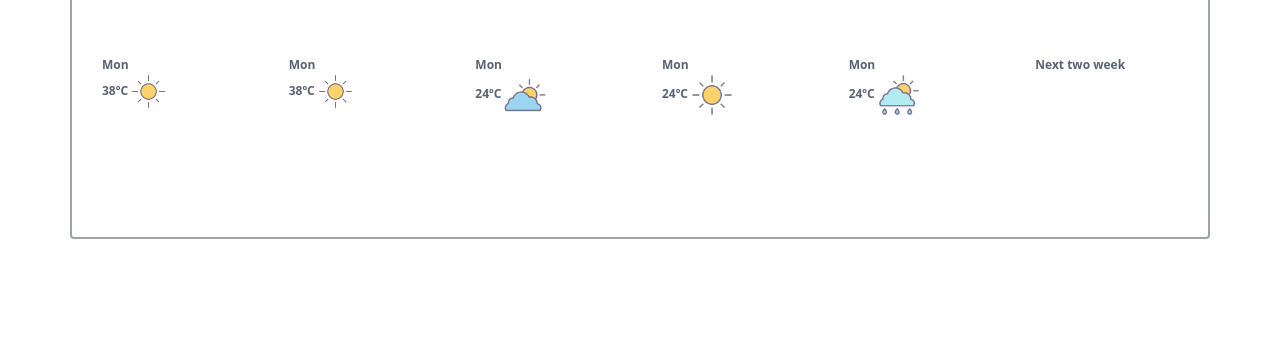
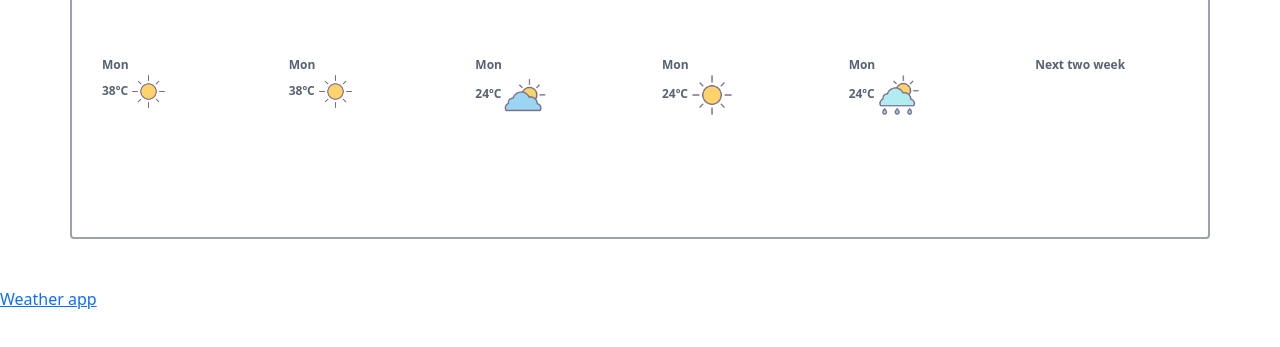
Before and after one commit to Elyzavetka/weather-app-vanilla-js, a website built with Parcel: page index.html in a window 1280 px wide. Shown: the part 367-714 px from the top of the page. Built offline with nearby package versions, Linux system fonts and the light colour scheme.

Commit message:
I add a link with my project on Netlify.

```diff
--- a/index.html
+++ b/index.html
@@ -96,6 +96,16 @@
         </div>
       </div>
     </div>
+    <br>
+    <br>
+    <a
+          href="https://admirable-frangipane-430787.netlify.app/"
+          target="_blank"
+          class="weather app"
+        >
+          Weather app
+        </a>
+
 
     <script src="src/index.js"></script>
   </body>
```
